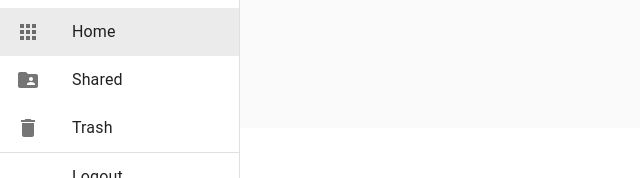
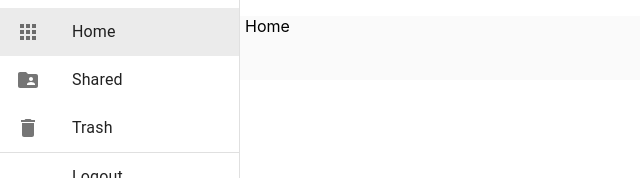
Before and after one commit to Riolku/cryptbox, a Next.js app in the folder frontend/: page /user in a window 1280 px wide. Shown: the top 178 px of the page, without its empty margins (0-640 px from the left). Built offline with nearby package versions, Linux system fonts and the light colour scheme.

Commit message:
remove .env references while looking for substitute

```diff
--- a/frontend/pages/login.tsx
+++ b/frontend/pages/login.tsx
@@ -1,5 +1,7 @@
 import React, { useState } from 'react';
 import { useRouter } from 'next/router';
+
+//import 'dotenv/config';
 
 import Navbar from '../components/Navbar';
 
@@ -19,7 +21,7 @@ function login() {
         if(username == '') setErrorMessage('Username cannot be empty');
         else if(password == '') setErrorMessage('Password cannot be empty');
         else{
-            post(process.env.HOST + '/authenticate', {
+            post('/authenticate', {
               'username': username,
               'password': password
             }, data => {
--- a/frontend/pages/register.tsx
+++ b/frontend/pages/register.tsx
@@ -1,15 +1,13 @@
 import React, { useState } from 'react';
 import { useRouter } from 'next/router';
 
-import * as dotenv from 'dotenv';
+//import 'dotenv/config';
 
 import Navbar from '../components/Navbar';
 
 import styles from '../styles/Login.module.css';
 
 function Register() {
-    dotenv.config()
-
     let [errorMessage, setErrorMessage] = useState('');
 
     const router = useRouter();
@@ -23,7 +21,7 @@ function Register() {
         else if(password == '') setErrorMessage('Password cannot be empty');
         else if(password != repassword) setErrorMessage('Passwords do not match');
         else{
-            fetch(process.env.HOST + '/register', {
+            fetch('/register', {
                 method: 'POST',
                 credentials: 'include',
                 body: JSON.stringify({
--- a/frontend/pages/user.tsx
+++ b/frontend/pages/user.tsx
@@ -34,7 +34,7 @@ const useStyles = makeStyles((theme: Theme) =>
     content: {
       flexGrow: 1,
       backgroundColor: theme.palette.background.default,
-      padding: theme.spacing(3),
+      paddingLeft: 245,
     },
   }),
 );
@@ -83,7 +83,7 @@ export default function User(){
             </Drawer>
             <main className={classes.content}>
                 <div className={classes.toolbar}>
-                    <p></p>
+                    <p>{fvstate}</p>
                 </div>
             </main>
         </div>
```
Also changed, not shown: 1 other file (tests, documents, lock files or other folders).
